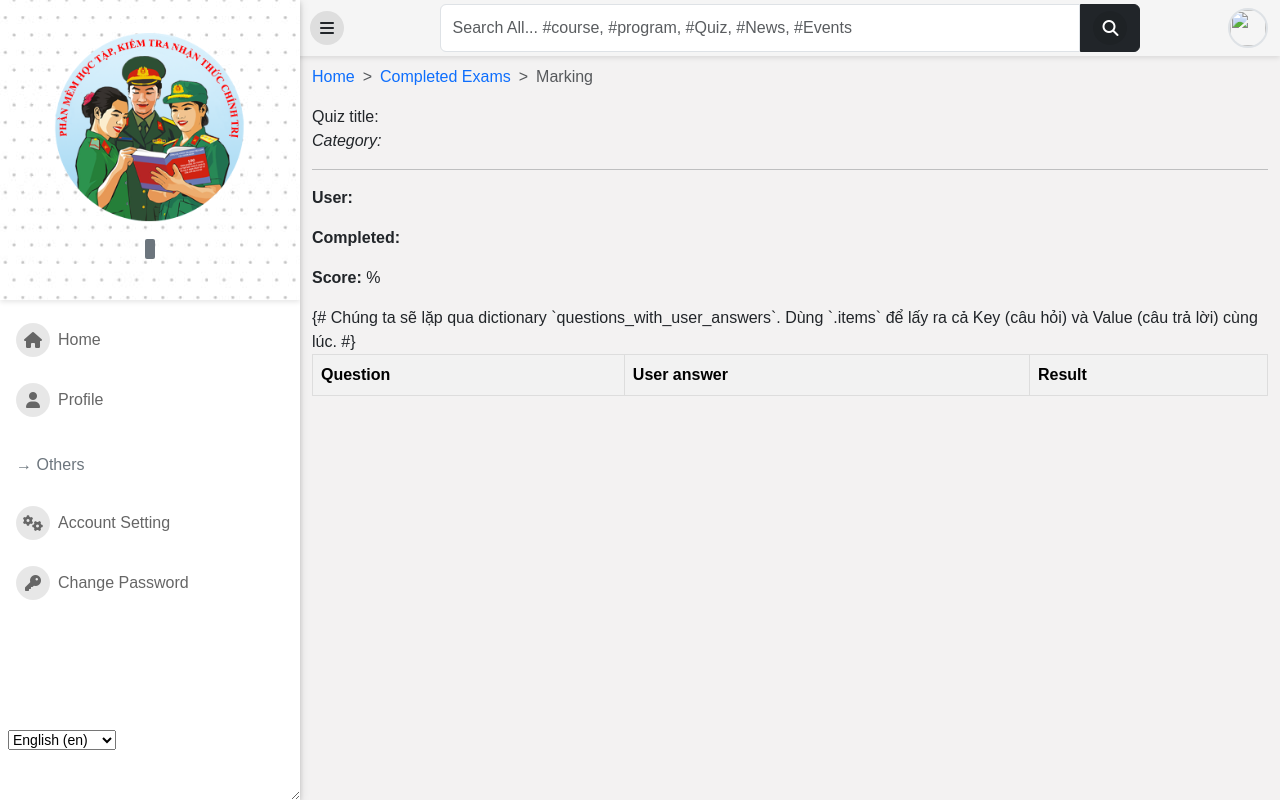
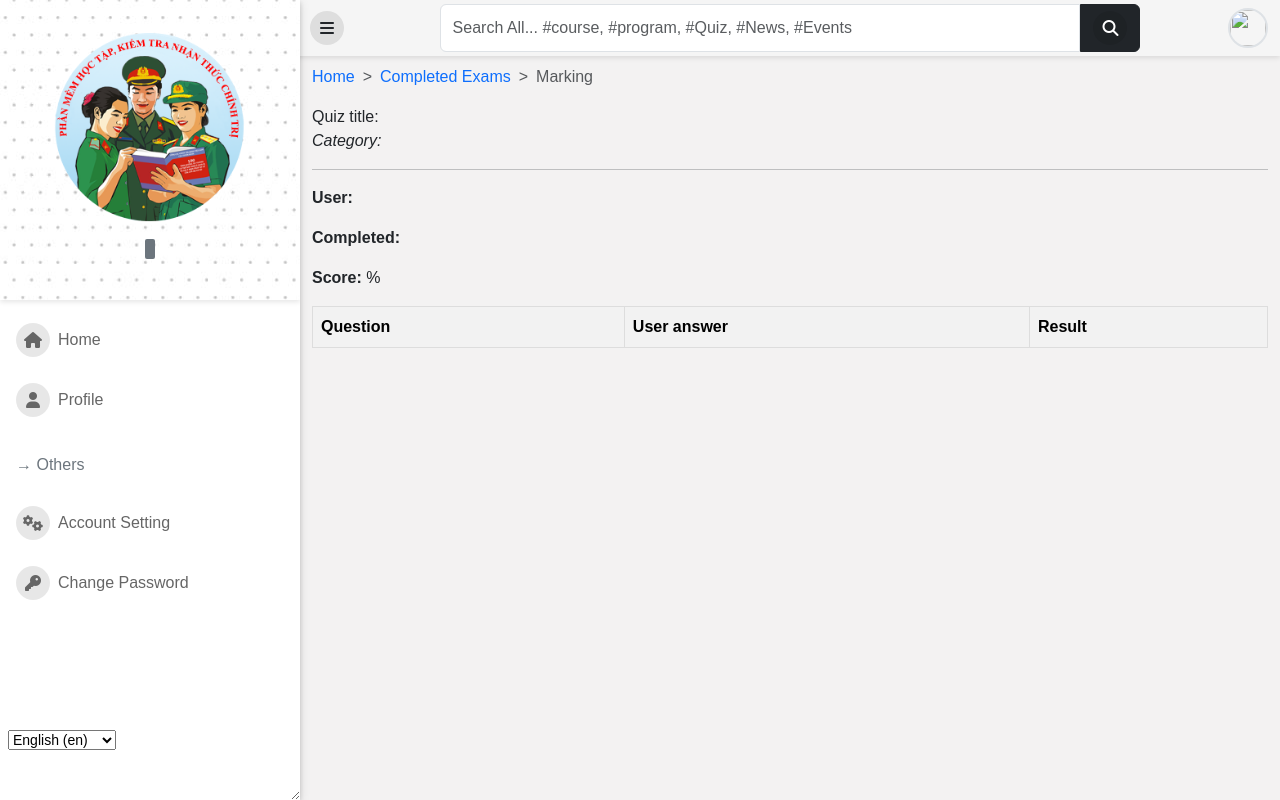
Before and after one commit to mdnanh/d97Learn, a Django app: template templates/quiz/quiz_marking_detail.html in a window 1280 px wide. Run offline with Django 3.2, Linux system fonts and the light colour scheme; the template is opened without the code that fills it, so the values that code supplies are empty; parts of the project's set-up code (start-up, migrations or seed data) failed here and were passed over; some libraries are stand-ins or nearby versions.

Commit message:
erase comment

```diff
--- a/templates/quiz/quiz_marking_detail.html
+++ b/templates/quiz/quiz_marking_detail.html
@@ -38,10 +38,6 @@
   </thead>
 
   <tbody>
-	{#
-	Chúng ta sẽ lặp qua dictionary `questions_with_user_answers`.
-	Dùng `.items` để lấy ra cả Key (câu hỏi) và Value (câu trả lời) cùng lúc.
-	#}
 	{% for question, user_answer in sitting.questions_with_user_answers.items %}
 
 		<tr>
```
